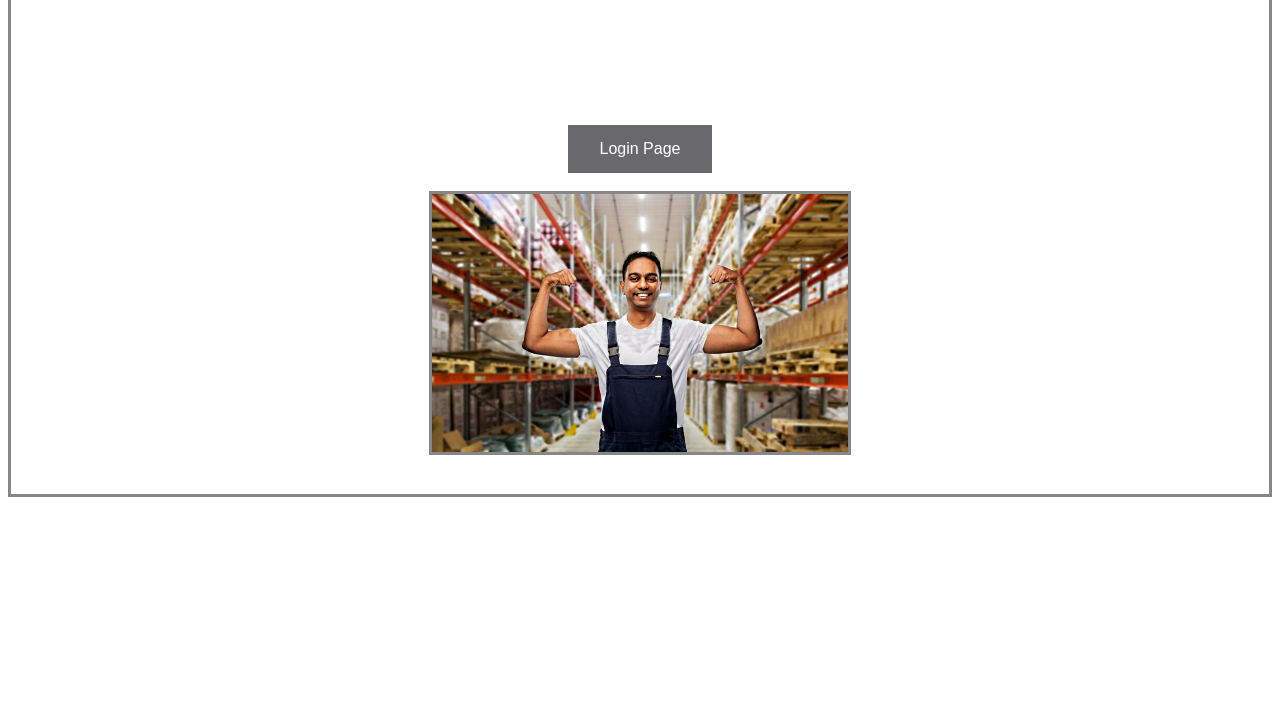
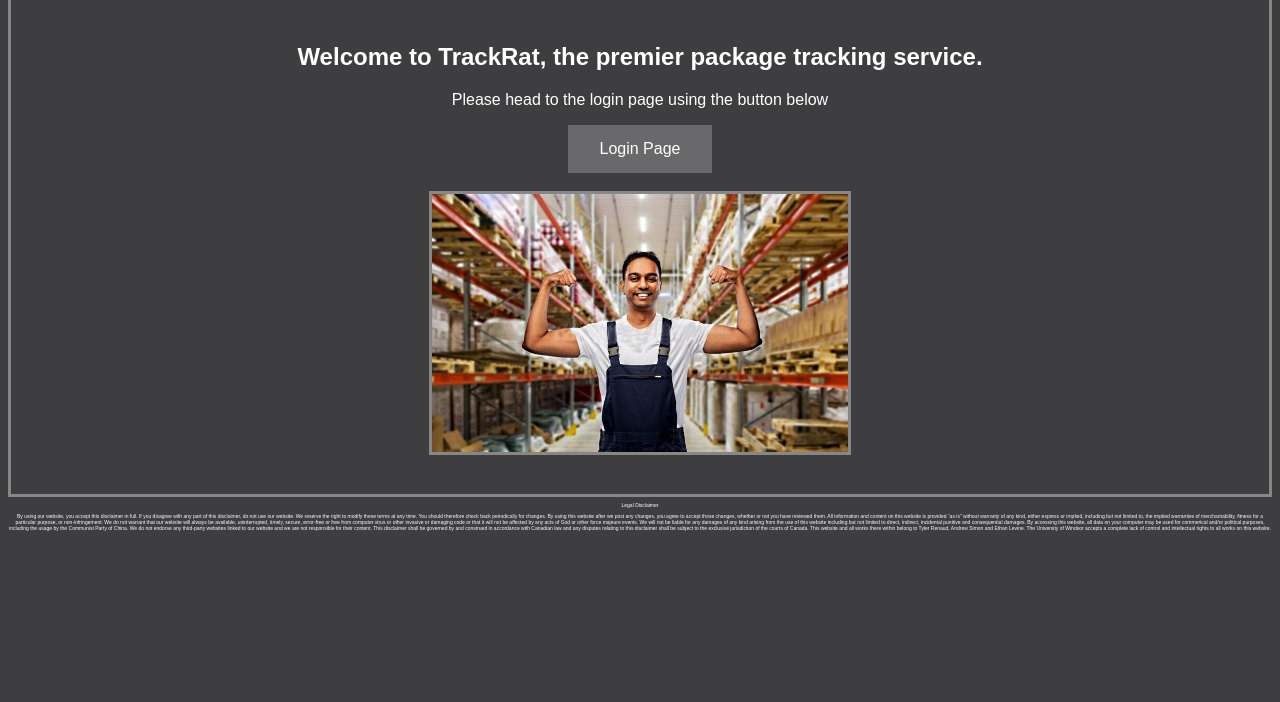
Before and after one commit to levine-ethan/TrackRat, a plain HTML site: page pages/index.html in a window 1280 px wide. Shown: the part 98-800 px from the top of the page. Drawn offline with Linux system fonts and the light colour scheme.

Commit message:
Update master.css

```diff
--- a/css/master.css
+++ b/css/master.css
@@ -3,13 +3,9 @@ h1 {
 }
 body {
     text-align: center;
-<<<<<<< HEAD
-    background-color: #3d3d40;
     color: black;
-=======
-    background-color: black;
+    background-color: #3e3d40;
     color: white;
->>>>>>> c05d4491f5dea2e2b26c5f42d6c11599472c7507
 }
 
 /* set font */
```
